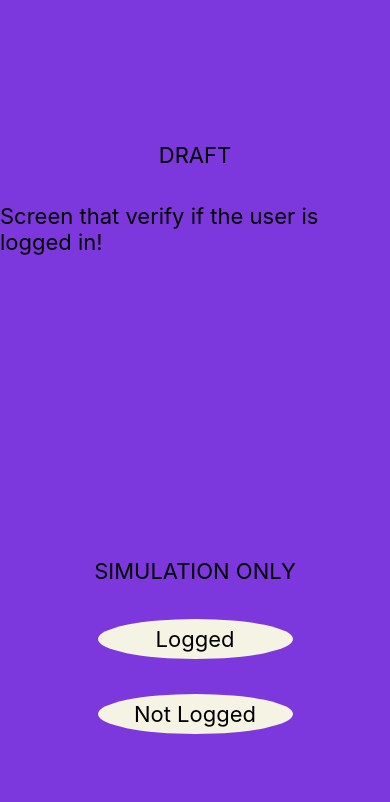
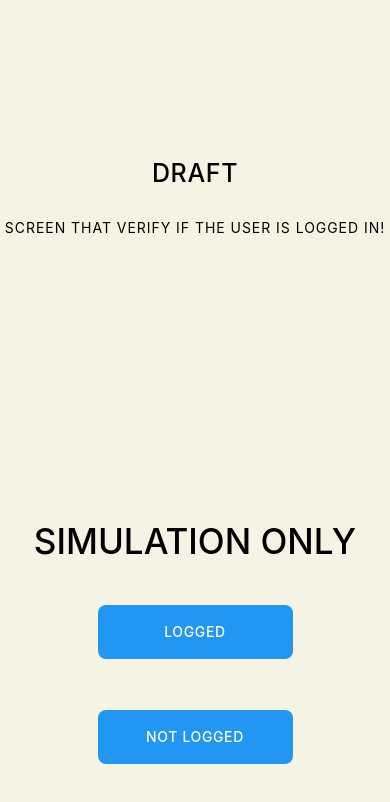
Before and after one commit to GuilhermeTosta/igas-app, a React Native app: screen /Preload in a window 390 px wide. Shown: the top 802 px of the page. Built offline with nearby package versions, Linux system fonts and the light colour scheme.

Commit message:
feat(button): Button component added

```diff
--- /dev/null
+++ b/src/components/Button/Button.js
@@ -0,0 +1,41 @@
+import React from 'react';
+import PropTypes from 'prop-types';
+import { TouchableOpacity } from 'react-native';
+
+import { Typography } from '../../components/Typography/Typography';
+import { variants } from './variants';
+
+const Button = ({
+  onPress,
+  text,
+  children,
+  variant = 'contained',
+  textColor = 'black',
+  width,
+  textSize = 14,
+}) => {
+  const variantStyles = variants[variant];
+  return (
+    <TouchableOpacity
+      onPress={onPress}
+      style={{
+        ...variantStyles,
+        width,
+      }}>
+      <Typography variant="h1" bold size={textSize} color={textColor}>
+        {text || children}
+      </Typography>
+    </TouchableOpacity>
+  );
+};
+Button.propTypes = {
+  onPress: PropTypes.func,
+  text: PropTypes.string,
+  children: PropTypes.node,
+  variant: PropTypes.oneOf(Object.keys(variants)),
+  textColor: PropTypes.string,
+  width: PropTypes.string,
+  textSize: PropTypes.number,
+};
+
+export default Button;
--- /dev/null
+++ b/src/components/Button/variants.js
@@ -0,0 +1,31 @@
+import colors from '../../constants/colors';
+
+export const variants = {
+  contained: {
+    height: 54,
+    backgroundColor: colors.primaryButtonBackground,
+    margin: 8,
+    padding: 8,
+    borderRadius: 8,
+    justifyContent: 'center',
+    alignItems: 'center',
+  },
+  outlined: {
+    height: 59,
+    borderColor: colors.black,
+    borderWidth: 1,
+    margin: 8,
+    padding: 8,
+    borderRadius: 8,
+    justifyContent: 'center',
+    alignItems: 'center',
+  },
+  text: {
+    height: 54,
+    margin: 8,
+    padding: 8,
+    borderRadius: 8,
+    justifyContent: 'center',
+    alignItems: 'center',
+  },
+};
--- a/src/components/Typography/Typography.js
+++ b/src/components/Typography/Typography.js
@@ -1,18 +1,9 @@
 import React from 'react';
-import { Text } from 'react-native';
+import { Text, View } from 'react-native';
 
 import PropTypes from 'prop-types';
 
 import { variants } from './variants';
-
-const sizeOptions = {
-  tiny: 12,
-  small: 14,
-  medium: 16,
-  large: 18,
-  extraLarge: 22,
-  extraExtraLarge: 28,
-};
 
 export const Typography = ({
   align = 'left',
@@ -24,24 +15,29 @@ export const Typography = ({
   style,
   text,
   variant = 'regularText',
-  size = 'medium',
+  size,
+  bold,
 }) => {
   const variantStyles = variants[variant];
 
   return (
+    <View>
       <Text
         onPress={onPress}
         style={{
-        fontSize: sizeOptions[size],
           ...variantStyles,
+          fontSize: size,
           color,
           flex,
           margin,
           textAlign: align,
+          textTransform: 'uppercase',
+          fontWeight: bold ? 500 : 400,
           ...style,
         }}>
         {text || children}
       </Text>
+    </View>
   );
 };
 
@@ -49,6 +45,7 @@ Typography.propTypes = {
   align: PropTypes.oneOf(['auto', 'center', 'justify', 'left', 'right']),
   children: PropTypes.node,
   flex: PropTypes.number,
+  bold: PropTypes.bool,
   margin: PropTypes.number,
   onPress: PropTypes.func,
   style: PropTypes.shape({}),
@@ -58,5 +55,5 @@ Typography.propTypes = {
   variant: PropTypes.oneOf(Object.keys(variants)),
   lineHeight: PropTypes.string,
   weight: PropTypes.oneOf(['normal', 'bold']),
-  size: PropTypes.oneOf(['tiny', 'small', 'medium', 'large', 'extraLarge', 'extraExtraLarge']),
+  size: PropTypes.number,
 };
--- a/src/screens/Preload/index.js
+++ b/src/screens/Preload/index.js
@@ -1,7 +1,9 @@
 import React from 'react';
 import { useNavigation } from '@react-navigation/native';
 
-import { Container, AdviseText, Button, Box } from './styles';
+import { Container, Box } from './styles';
+import { Typography } from '../../components/Typography/Typography';
+import Button from '../../components/Button/Button';
 
 const Preload = () => {
   const navigation = useNavigation();
@@ -9,17 +11,17 @@ const Preload = () => {
   return (
     <Container>
       <Box>
-        <AdviseText>DRAFT</AdviseText>
-        <AdviseText>Screen that verify if the user is logged in!</AdviseText>
+        <Typography bold variant="h1" size={25} text="DRAFT" />
+        <Typography variant="h2" text="Screen that verify if the user is logged in!" />
       </Box>
 
       <Box>
-        <AdviseText>SIMULATION ONLY</AdviseText>
-        <Button onPress={() => navigation.navigate('SignIn')}>
-          <AdviseText>Logged</AdviseText>
+        <Typography bold variant="h6" size={35} text="SIMULATION ONLY" />
+        <Button textColor="white" width={'50%'} onPress={() => navigation.navigate('SignIn')}>
+          Logged
         </Button>
-        <Button onPress={() => navigation.navigate('SignUp')}>
-          <AdviseText>Not Logged</AdviseText>
+        <Button textColor="white" width={'50%'} onPress={() => navigation.navigate('SignUp')}>
+          Not Logged
         </Button>
       </Box>
     </Container>
--- a/src/screens/Preload/styles.js
+++ b/src/screens/Preload/styles.js
@@ -3,7 +3,7 @@ import colors from '../../constants/colors';
 
 export const Container = styled.SafeAreaView`
   flex: 1;
-  background-color: ${colors.primary};
+  background-color: ${colors.contrast};
   gap: 50px;
   align-items: center;
   justify-content: center;
@@ -17,15 +17,3 @@ export const Box = styled.View`
   align-items: center;
   justify-content: center;
 `;
-
-export const AdviseText = styled.Text`
-  font-size: 22px;
-`;
-export const Button = styled.TouchableOpacity`
-  background-color: ${colors.contrast};
-  height: 40px;
-  width: 50%;
-  border-radius: 50%;
-  align-items: center;
-  justify-content: center;
-`;
--- a/src/screens/SignUp/index.js
+++ b/src/screens/SignUp/index.js
@@ -1,16 +1,11 @@
 import React, { useState } from 'react';
 import { View, Image } from 'react-native';
 
-import {
-  Container,
-  CustomButton,
-  SignMessageButton,
-  SignMessageButtonText,
-  CustomButtonText,
-  CredentialsContainer,
-} from './styles';
+import { Container, CredentialsContainer } from './styles';
 import InputField from '../../components/InputField/InputField';
 import { Typography } from '../../components/Typography/Typography';
+import Button from '../../components/Button/Button';
+import colors from '../../constants/colors';
 
 const SignUp = () => {
   const [email, setEmail] = useState('');
@@ -38,17 +33,29 @@ const SignUp = () => {
             onChangeText={(value) => setPassword(value)}
             isPassword={true}
           />
-          <CustomButton onPress={handleClickOnEnter}>
-            <CustomButtonText>ENTRAR</CustomButtonText>
-          </CustomButton>
+          <Button
+            text="ENTRAR"
+            textColor="white"
+            width={'100%'}
+            textSize={24}
+            onPress={handleClickOnEnter}
+          />
 
           <View style={{ flexDirection: 'row', gap: 15 }}>
-            <SignMessageButton onPress={() => console.log('*click*')}>
-              <SignMessageButtonText>Criar Conta</SignMessageButtonText>
-            </SignMessageButton>
-            <SignMessageButton onPress={() => console.log('*click*')}>
-              <SignMessageButtonText>Esqueceu a Senha?</SignMessageButtonText>
-            </SignMessageButton>
+            <Button
+              variant="text"
+              textSize={12}
+              text="Criar Conta"
+              textColor={colors.primaryButtonBackground}
+              onPress={() => console.log('*click*')}
+            />
+            <Button
+              variant="text"
+              textSize={12}
+              text="Esqueceu a Senha?"
+              textColor={colors.primaryButtonBackground}
+              onPress={() => console.log('*click*')}
+            />
           </View>
         </CredentialsContainer>
       </Container>
--- a/src/screens/SignUp/styles.js
+++ b/src/screens/SignUp/styles.js
@@ -1,14 +1,9 @@
 import styled from 'styled-components/native';
-import colors from '../../constants/colors';
 
 export const Container = styled.SafeAreaView`
   flex: 0.5;
   justify-content: center;
   align-items: center;
-`;
-export const InputArea = styled.View`
-  width: 100%;
-  padding: 40px;
 `;
 
 export const CredentialsContainer = styled.View`
@@ -19,27 +14,3 @@ export const CredentialsContainer = styled.View`
   justify-content: center;
   align-items: center;
 `;
-
-export const CustomButton = styled.TouchableOpacity`
-  height: 60px;
-  width: 100%;
-  background-color: ${colors.primaryButtonBackground};
-  border-radius: 8px;
-  justify-content: center;
-  align-items: center;
-`;
-export const CustomButtonText = styled.Text`
-  font-size: 24px;
-  font-weight: 500;
-  color: ${colors.white};
-`;
-
-export const SignMessageButton = styled.TouchableOpacity`
-  flex-direction: row;
-  justify-content: center;
-  margin-top: 8px;
-`;
-export const SignMessageButtonText = styled.Text`
-  font-size: 16px;
-  color: ${colors.primaryButtonBackground};
-`;
```
Lines whose indentation alone changed are shown as unchanged.
